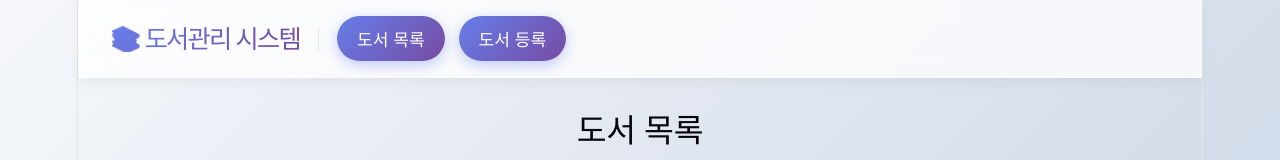
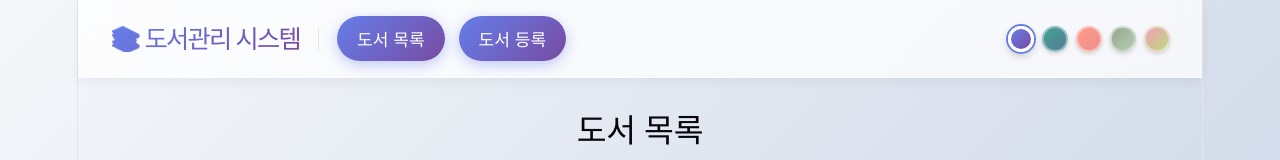
Before and after one commit to Jiae-Ham/Today_Bookstore, a React (Vite) app in the folder book-app/: page /books in a window 1280 px wide. Shown: the top 160 px of the page. Built offline with nearby package versions, Linux system fonts and the light colour scheme; data requests are answered from the project's data file.

Commit message:
팔레트 테마 추가 및 검색 필터 보완
팔레트 테마 추가 및 검색 필터 보완

```diff
--- a/book-app/src/components/Header.jsx
+++ b/book-app/src/components/Header.jsx
@@ -1,38 +1,76 @@
 import { useNavigate } from 'react-router-dom';
+import { useState, useEffect } from 'react';
+
+const THEMES = [
+  { name: 'purple',  label: '퍼플',   primary: '#667eea', secondary: '#764ba2', bg: 'linear-gradient(135deg, #f5f7fa 0%, #c3cfe2 100%)' },
+  { name: 'vintage', label: '빈티지', primary: '#44A194', secondary: '#537D96', bg: 'linear-gradient(135deg, #F4F0E4 0%, #DCEAE8 100%)' },
+  { name: 'peach',   label: '피치',   primary: '#FF9A86', secondary: '#EC8F8D', bg: 'linear-gradient(135deg, #FFF0BE 0%, #FFD6A6 100%)' },
+  { name: 'sage',    label: '세이지', primary: '#96A78D', secondary: '#B6CEB4', bg: 'linear-gradient(135deg, #F0F0F0 0%, #D9E9CF 100%)' },
+  { name: 'spring',  label: '스프링', primary: '#F39EB6', secondary: '#B8DB80', bg: 'linear-gradient(135deg, #F7F6D3 0%, #FFE4EF 100%)' },
+];
+
+function applyTheme(theme) {
+  const root = document.documentElement;
+  root.style.setProperty('--primary-color', theme.primary);
+  root.style.setProperty('--secondary-color', theme.secondary);
+  root.style.setProperty('--bg-gradient', theme.bg);
+}
 
 function Header() {
   const navigate = useNavigate();
+  const [activeTheme, setActiveTheme] = useState(
+    () => localStorage.getItem('theme') || 'purple'
+  );
+
+  useEffect(() => {
+    const saved = THEMES.find((t) => t.name === activeTheme) || THEMES[0];
+    applyTheme(saved);
+  }, [activeTheme]);
+
+  const handleThemeClick = (theme) => {
+    setActiveTheme(theme.name);
+    localStorage.setItem('theme', theme.name);
+    applyTheme(theme);
+  };
 
   return (
     <header className="header">
-      <div
-        style={{
-          display: 'flex',
-          alignItems: 'center',
-          gap: '14px',
-        }}
-      >
+
+      {/* 왼쪽: 로고 + 버튼 */}
+      <div style={{ display: 'flex', alignItems: 'center', gap: '14px' }}>
         <h1 onClick={() => navigate('/')} style={{ margin: 0 }}>
           📚 도서관리 시스템
         </h1>
+        <div style={{ width: '1px', height: '24px', background: 'rgba(0,0,0,0.08)', margin: '0 4px' }} />
+        <button className="btn-new" onClick={() => navigate('/books')}>도서 목록</button>
+        <button className="btn-new" onClick={() => navigate('/books/new')}>도서 등록</button>
+      </div>
 
-        <div
-          style={{
-            width: '1px',
-            height: '24px',
-            background: 'rgba(0,0,0,0.08)',
-            margin: '0 4px',
-          }}
-        />
+      {/* 오른쪽 끝: 테마 팔레트 */}
+      <div style={{ display: 'flex', gap: 8, alignItems: 'center', marginLeft: 'auto' }}>
+        {THEMES.map((theme) => (
+          <button
+            key={theme.name}
+            onClick={() => handleThemeClick(theme)}
+            title={theme.label}
+            style={{
+              width: 26,
+              height: 26,
+              borderRadius: '50%',
+              background: `linear-gradient(135deg, ${theme.primary}, ${theme.secondary})`,
+              border: activeTheme === theme.name ? '3px solid white' : '2px solid rgba(255,255,255,0.4)',
+              boxShadow: activeTheme === theme.name
+                ? `0 0 0 2px ${theme.primary}, 0 4px 8px rgba(0,0,0,0.2)`
+                : '0 2px 4px rgba(0,0,0,0.15)',
+              cursor: 'pointer',
+              padding: 0,
+              transition: 'all 0.2s ease',
+              flexShrink: 0,
+            }}
+          />
+        ))}
+      </div>
 
-        <button className="btn-new" onClick={() => navigate('/books')}>
-          도서 목록
-        </button>
-
-        <button className="btn-new" onClick={() => navigate('/books/new')}>
-          도서 등록
-        </button>
-      </div>
     </header>
   );
 }
--- a/book-app/src/pages/BookListPage.jsx
+++ b/book-app/src/pages/BookListPage.jsx
@@ -43,12 +43,28 @@ function BookListPage() {
   }, []);
 
   const searched = books.filter((b) => {
-    if (!searchQuery.trim()) return true;
-    const q = searchQuery.trim().toLowerCase();
-    if (searchType === 'title') return b.title?.toLowerCase().includes(q);
-    if (searchType === 'author') return b.author?.toLowerCase().includes(q);
-    return true;
-  });
+  if (!searchQuery.trim()) return true;
+  // 검색어 공백 제거
+  const q = searchQuery
+    .trim()
+    .toLowerCase()
+    .replace(/\s/g, '');
+  // 제목 공백 제거
+  const title = (b.title || '')
+    .toLowerCase()
+    .replace(/\s/g, '');
+  // 저자 공백 제거
+  const author = (b.author || '')
+    .toLowerCase()
+    .replace(/\s/g, '');
+  if (searchType === 'title') {
+    return title.includes(q);
+  }
+  if (searchType === 'author') {
+    return author.includes(q);
+  }
+  return true;
+});
 
   const filtered =
     selectedCategory === '전체'
```
